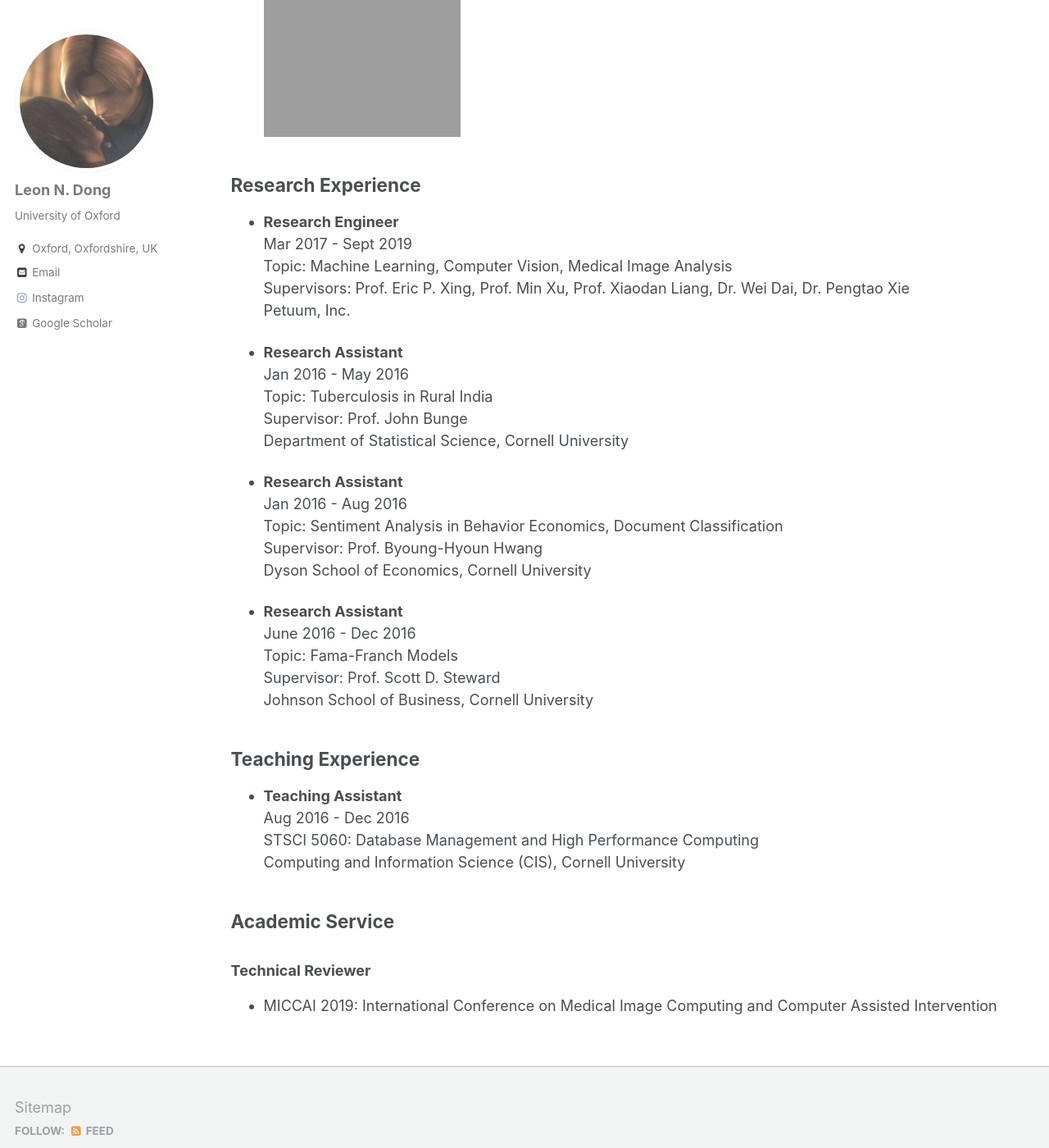
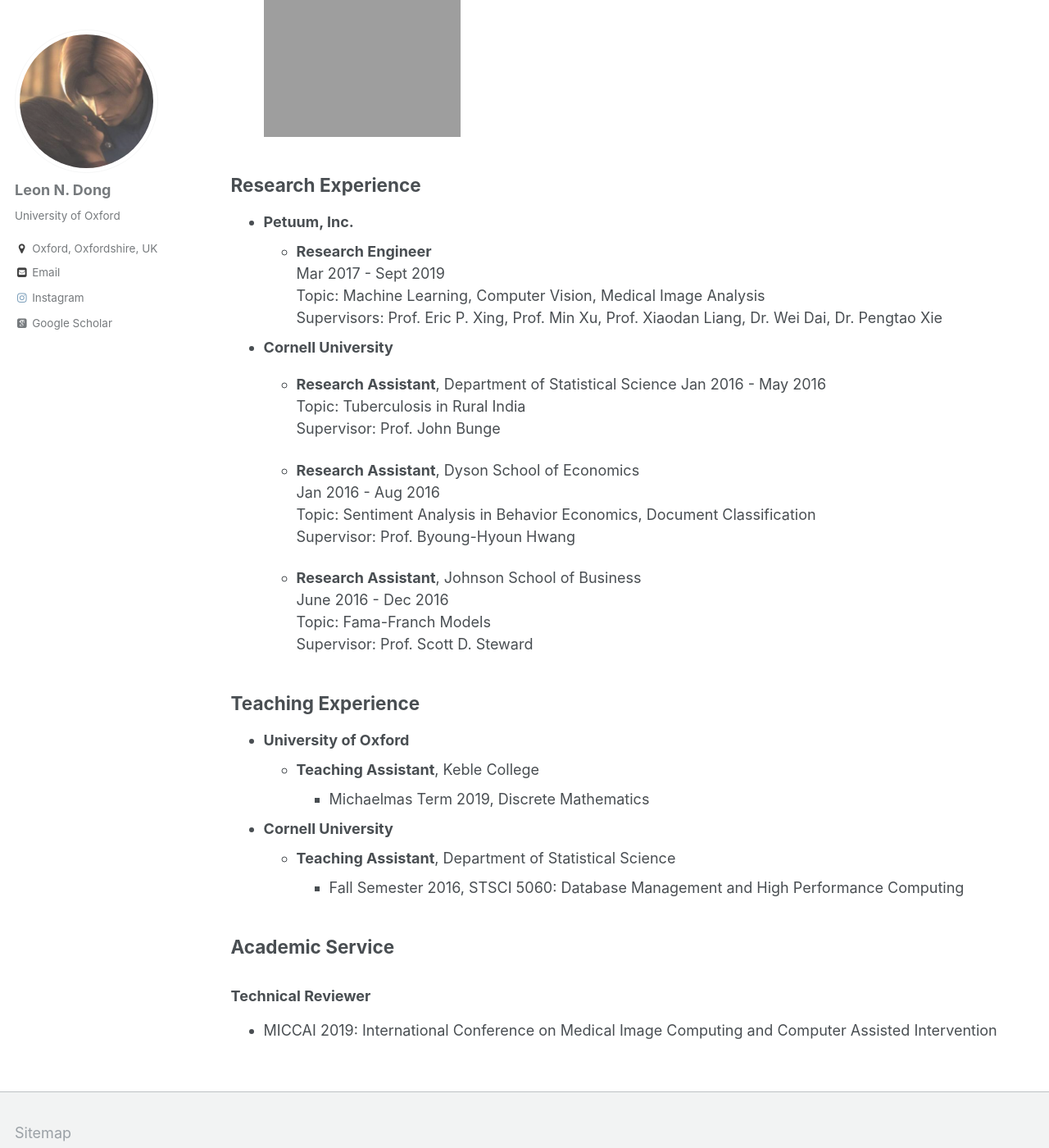
Before and after one commit to eveningdong/eveningdong.github.io, a Jekyll site: the page built from _pages/academic.md, in a window 1280 px wide and 1400 px high, scrolled down 918 px. Shown: the whole window at 82% size. Built offline with Jekyll 4.4.1, drawn with Linux system fonts in a browser that asks for light colours; some web fonts are replaced.

Commit message:
add ta keble

```diff
--- a/_pages/academic.md
+++ b/_pages/academic.md
@@ -31,36 +31,36 @@
   <a href="https://www.liverpool.ac.uk/mathematical-sciences/"><img src="https://leonndong.github.io/images/liverpool.svg" alt="drawing" width="240px"/></a>
 
 ## Research Experience
-* **Research Engineer**
-  Mar 2017 - Sept 2019
-  Topic: Machine Learning, Computer Vision, Medical Image Analysis
-  Supervisors: Prof. Eric P. Xing, Prof. Min Xu, Prof. Xiaodan Liang, Dr. Wei Dai, Dr. Pengtao Xie
-  Petuum, Inc.
+* **Petuum, Inc.**
+  + **Research Engineer**
+    Mar 2017 - Sept 2019
+    Topic: Machine Learning, Computer Vision, Medical Image Analysis
+    Supervisors: Prof. Eric P. Xing, Prof. Min Xu, Prof. Xiaodan Liang, Dr. Wei Dai, Dr. Pengtao Xie
 
-* **Research Assistant**
-  Jan 2016 - May 2016
-  Topic: Tuberculosis in Rural India
-  Supervisor: Prof. John Bunge
-  Department of Statistical Science, Cornell University
+* **Cornell University**
+  + **Research Assistant**, Department of Statistical Science
+    Jan 2016 - May 2016
+    Topic: Tuberculosis in Rural India
+    Supervisor: Prof. John Bunge
 
-* **Research Assistant**
-  Jan 2016 - Aug 2016
-  Topic: Sentiment Analysis in Behavior Economics, Document Classification
-  Supervisor: Prof. Byoung-Hyoun Hwang
-  Dyson School of Economics, Cornell University
+  + **Research Assistant**, Dyson School of Economics
+    Jan 2016 - Aug 2016
+    Topic: Sentiment Analysis in Behavior Economics, Document Classification
+    Supervisor: Prof. Byoung-Hyoun Hwang
 
-* **Research Assistant**
-  June 2016 - Dec 2016
-  Topic: Fama-Franch Models
-  Supervisor: Prof. Scott D. Steward
-  Johnson School of Business, Cornell University
+  + **Research Assistant**, Johnson School of Business
+    June 2016 - Dec 2016
+    Topic: Fama-Franch Models
+    Supervisor: Prof. Scott D. Steward
 
 ## Teaching Experience
+* **University of Oxford**
+  + **Teaching Assistant**, Keble College
+    - Michaelmas Term 2019, Discrete Mathematics
 
-* **Teaching Assistant**
-  Aug 2016 - Dec 2016
-  STSCI 5060: Database Management and High Performance Computing
-  Computing and Information Science (CIS), Cornell University
+* **Cornell University**
+  + **Teaching Assistant**, Department of Statistical Science
+    - Fall Semester 2016, STSCI 5060: Database Management and High Performance Computing
 
 ## Academic Service
 
```
